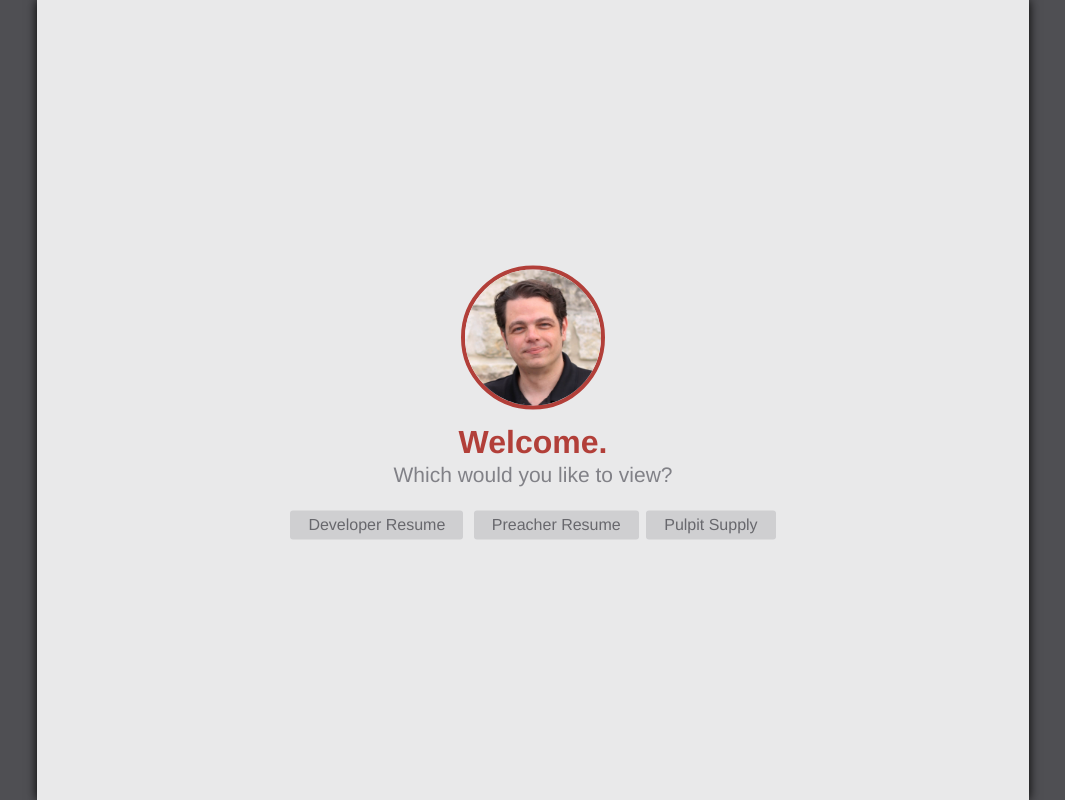
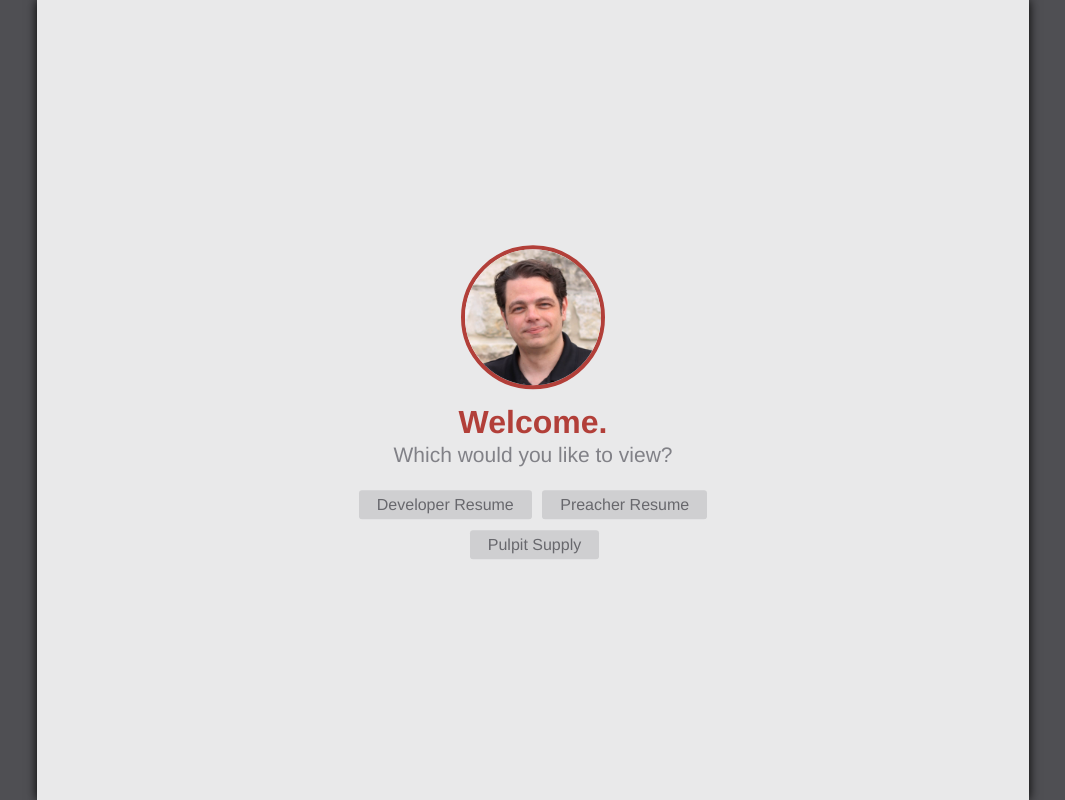
Before and after one commit to phillipgore/phillip_gore_sv, a SvelteKit app: page / in a window 1280 px wide. Shown: the whole page, without its empty margins (107-1172 px from the left). Built offline with nearby package versions, Linux system fonts and the light colour scheme.

Commit message:
adjustment

```diff
--- a/src/routes/+page.svelte
+++ b/src/routes/+page.svelte
@@ -11,9 +11,13 @@
                 Welcome.
                 <div class="subtitle cl-gray-dark cl-pr-black txt-tn-center m-tn-0">Which would you<br class="dis-sm-none"> like to view?</div>
             </h1>
-            <a href="{base}/developer" class="bg-gray-lighter cl-gray-darker bd-radius-3 p-tn-tb-6 p-tn-rl-18 m-tn-r-3">Developer Resume</a>
-            <a href="{base}/preacher" class="bg-gray-lighter cl-gray-darker bd-radius-3 p-tn-tb-6 p-tn-rl-18 m-tn-l-3">Preacher Resume</a>
-            <a href="{base}/pulpit-supply" class="bg-gray-lighter cl-gray-darker bd-radius-3 p-tn-tb-6 p-tn-rl-18 m-tn-l-3">Pulpit Supply</a>
+            <div class="p-tn-b-1">
+                <a href="{base}/developer" class="bg-gray-lighter cl-gray-darker bd-radius-3 p-tn-tb-6 p-tn-rl-18 m-tn-r-3">Developer Resume</a>
+                <a href="{base}/preacher" class="bg-gray-lighter cl-gray-darker bd-radius-3 p-tn-tb-6 p-tn-rl-18 m-tn-l-3">Preacher Resume</a>
+            </div>
+            <div class="p-tn-t-21">
+                <a href="{base}/pulpit-supply" class="bg-gray-lighter cl-gray-darker bd-radius-3 p-tn-tb-6 p-tn-rl-18 m-tn-l-3">Pulpit Supply</a>
+            </div>
         </div>
     </div>
 </div>
```
